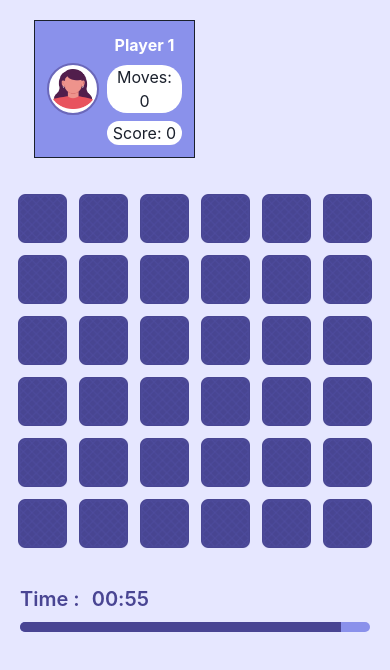
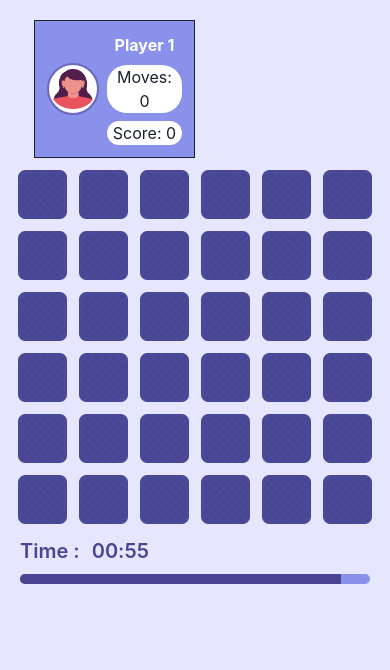
Before and after one commit to Alicngl/memory-games, a Next.js app: page /games in a window 390 px wide. Shown: the top 670 px of the page. Built offline with nearby package versions, Linux system fonts and the light colour scheme.

Commit message:
responsive design edit

```diff
--- a/src/components/pages/GamesPage.tsx
+++ b/src/components/pages/GamesPage.tsx
@@ -159,8 +159,8 @@ function GamesPage() {
   timer.setSeconds(timer.getSeconds() + SettingStore.time * 60);
 
   return (
-    <Stack mt={5} spacing={9}>
-      <Stack align={"center"} spacing={9}>
+    <Stack mt={5} spacing={[3, 9]}>
+      <Stack align={"center"} spacing={[3, 9]}>
         <SimpleGrid columns={[2, users.length]}>
           {users.map((item, index) => {
             return (
--- a/src/components/shared/ModalComponent.tsx
+++ b/src/components/shared/ModalComponent.tsx
@@ -42,7 +42,6 @@ function ModalComponent({ onopen, users }) {
     }
   }, [onopen]);
   const { isOpen, onOpen, onClose } = useDisclosure();
-  console.log(winner, "...");
 
   return (
     <Stack>
--- a/src/stores/SettingStore.ts
+++ b/src/stores/SettingStore.ts
@@ -9,10 +9,10 @@ class SettingStore {
   }
 
   setSetting(person: number, grid: number, time: number) {
+    //Ayarlardan seçilen verileri getirir
     this.person = person;
     this.grid = grid;
     this.time = time;
-    console.log(person, grid, time, "HELLO STORE");
   }
 }
 export default new SettingStore();
```
